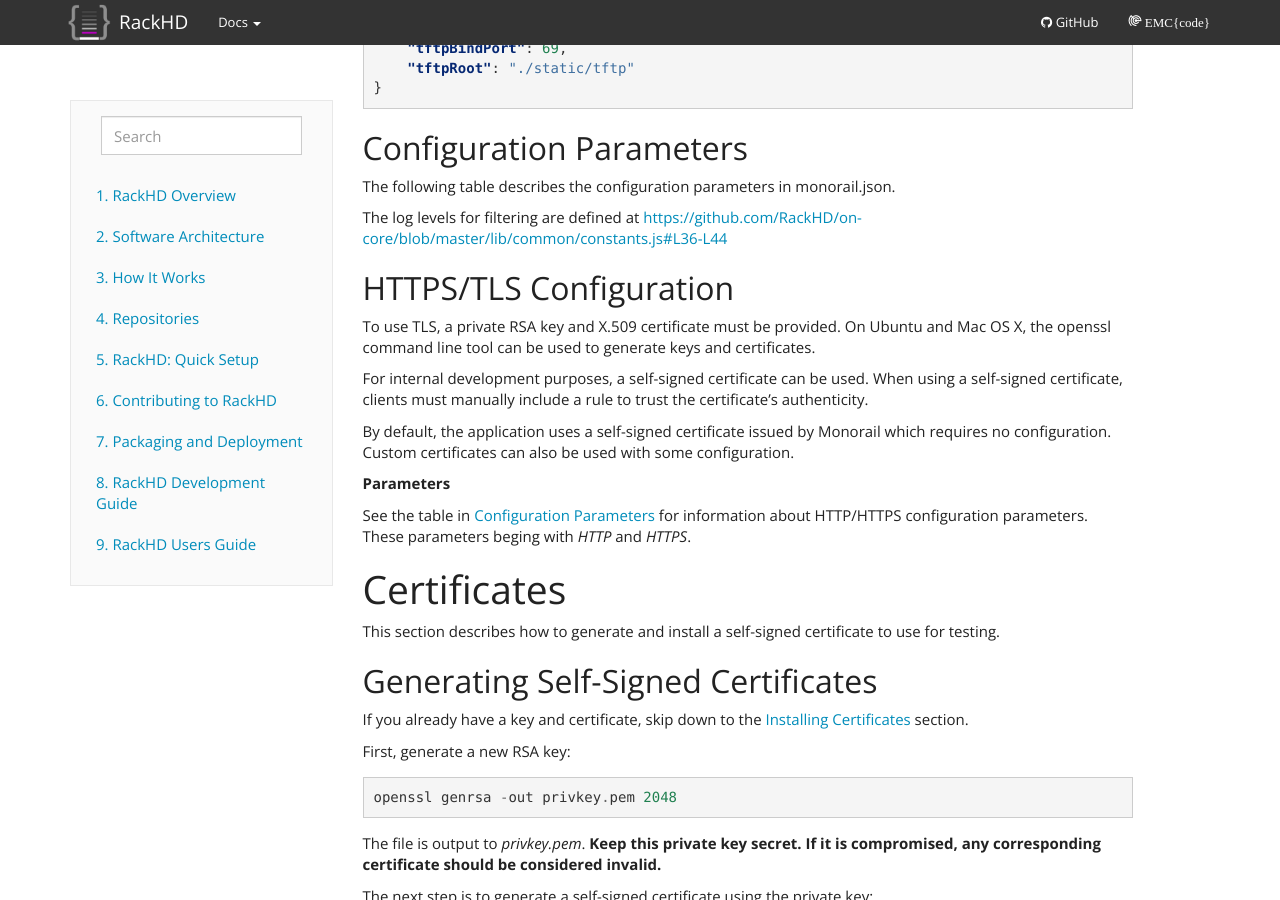
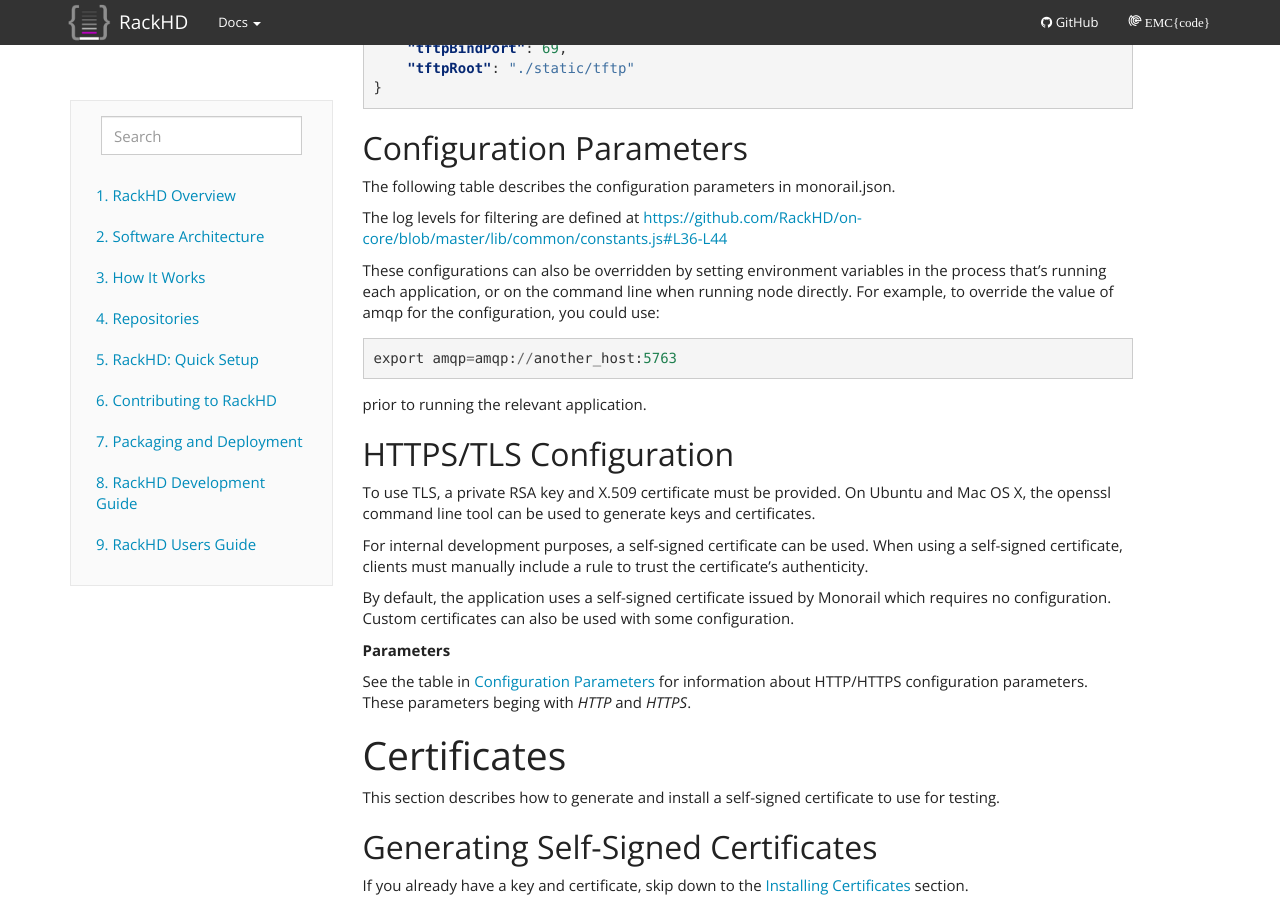
Before and after one commit to RackHD/docs, a Sphinx documentation site: the page built from docs/rackhd/configuration.rst, in a window 1280 px wide and 900 px high, scrolled down 791 px. Built offline with Sphinx 7.4.7, drawn with Linux system fonts in a browser that asks for light colours; some of the changed text lies outside the part shown.

Commit message:
adding details on how to override configuration values with environment variables

```diff
--- a/docs/rackhd/configuration.rst
+++ b/docs/rackhd/configuration.rst
@@ -89,6 +89,14 @@
 
 The log levels for filtering are defined at https://github.com/RackHD/on-core/blob/master/lib/common/constants.js#L36-L44
 
+These configurations can also be overridden by setting environment variables in the
+process that's running each application, or on the command line when running node directly.
+For example, to override the value of amqp for the configuration, you could use::
+
+    export amqp=amqp://another_host:5763
+
+prior to running the relevant application.
+
 HTTPS/TLS Configuration
 ~~~~~~~~~~~~~~~~~~~~~~~~~~~~~~~~~~
 
```
Also changed, not shown: other parts of docs/rackhd/configuration.rst (+1 -1 lines).
